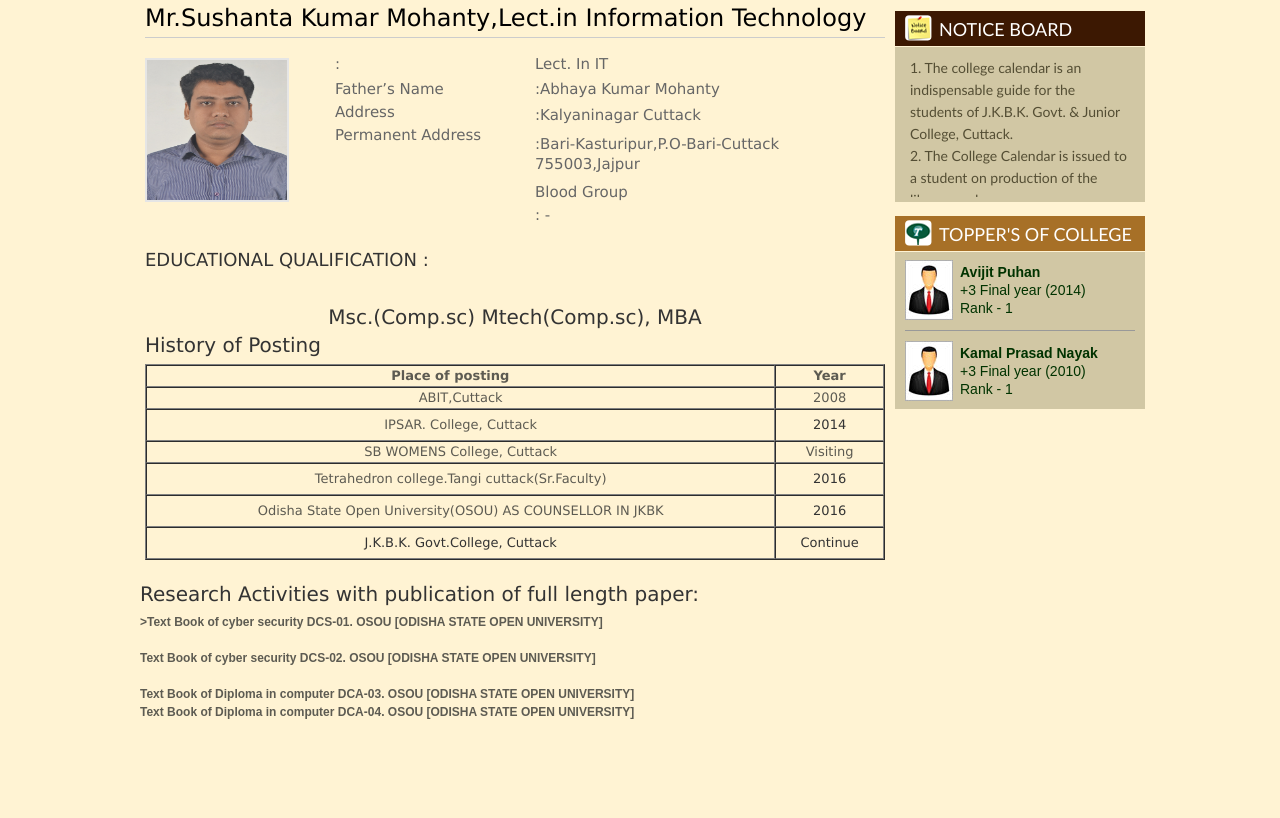
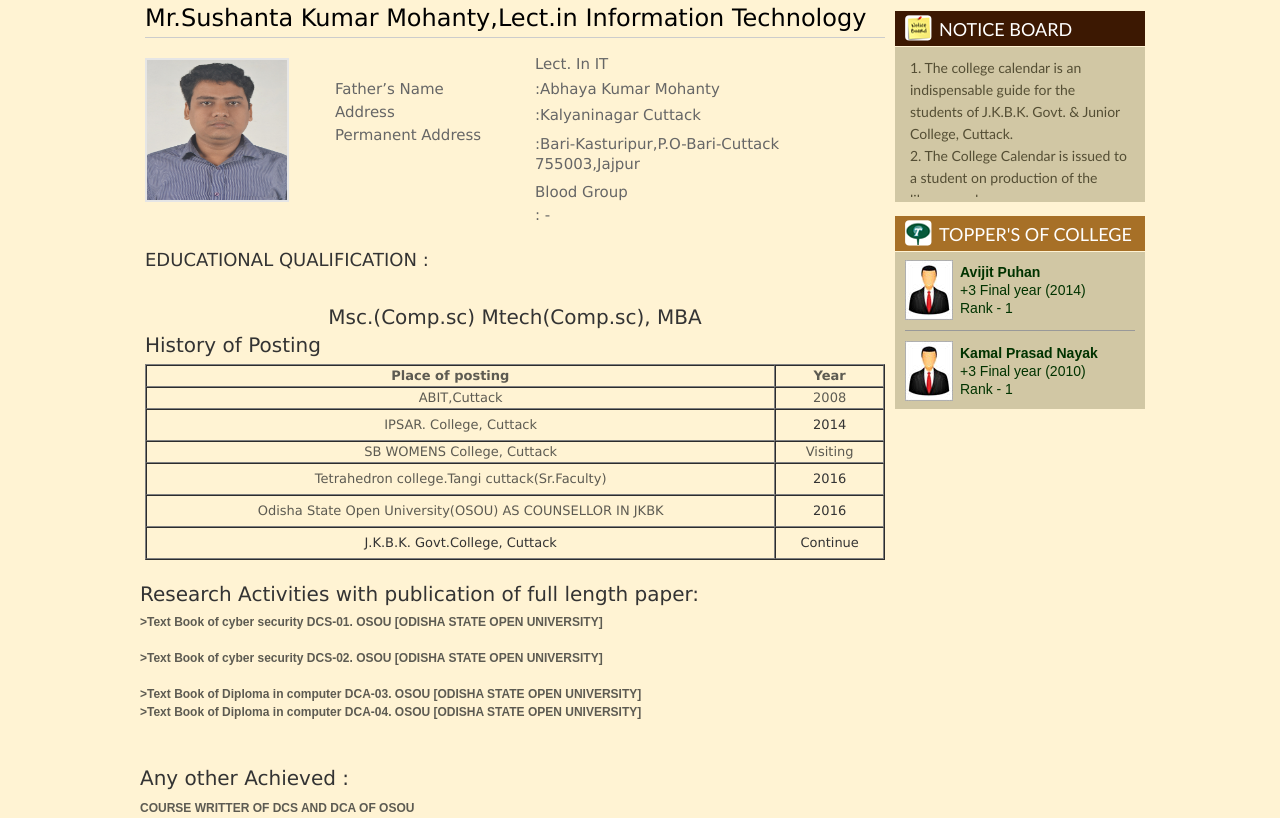
Before and after one commit to jkbkcollege/jkbkcollege.github.io, a plain HTML site: page biodata/Kailash Chandra Rout.html in a window 1280 px wide. Shown: the part 392-1210 px from the top of the page. Drawn offline with Linux system fonts and the light colour scheme.

Commit message:
Update Kailash Chandra Rout.html

```diff
--- a/biodata/Kailash Chandra Rout.html
+++ b/biodata/Kailash Chandra Rout.html
@@ -185,7 +185,7 @@
                   <div id="bioform_cont">
                   <div id="photo"><img src="../STAFF%20PHOTO/SUSHANTAMOHANTY.jpg" height="140" width="140"/></div>
                   <div id="desn">
-                  <div id="desn_L">:</div>
+                  <div id="desn_L"></div>
                   <div id="desn_R">Lect. in IT</div>
                       <div id="space"></div>
                   <div id="desn_L">Father’s Name</div>
@@ -362,25 +362,22 @@
 <strong>>Text Book of cyber security   DCS-01. OSOU  [ODISHA STATE OPEN UNIVERSITY] <br/>
  </strong><br/>
 
-<strong>Text Book of cyber security   DCS-02. OSOU  [ODISHA STATE OPEN UNIVERSITY]<br/>
+<strong>>Text Book of cyber security   DCS-02. OSOU  [ODISHA STATE OPEN UNIVERSITY]<br/>
 </strong><br/>
 
-<strong>Text Book of Diploma in computer   DCA-03. OSOU  [ODISHA STATE OPEN UNIVERSITY]</strong><br/>
+<strong>>Text Book of Diploma in computer   DCA-03. OSOU  [ODISHA STATE OPEN UNIVERSITY]</strong><br/>
 
-<strong>Text Book of Diploma in computer   DCA-04. OSOU  [ODISHA STATE OPEN UNIVERSITY]</strong><br/>
+<strong>>Text Book of Diploma in computer   DCA-04. OSOU  [ODISHA STATE OPEN UNIVERSITY]</strong><br/>
 
 <strong></strong><br/>
 
 <strong><br/>
 
-</strong><br/>
-<strong> <br/>
- <br/>
-</strong><br/>
+
 
 
  <h3 style="line-height:22px;">Any other Achieved :</h3>
-	COURSE WRITTER OF DCS AND DCA OF OSOU
+	<strong>COURSE WRITTER OF DCS AND DCA OF OSOU</strong>
 
 </div>
 
```
